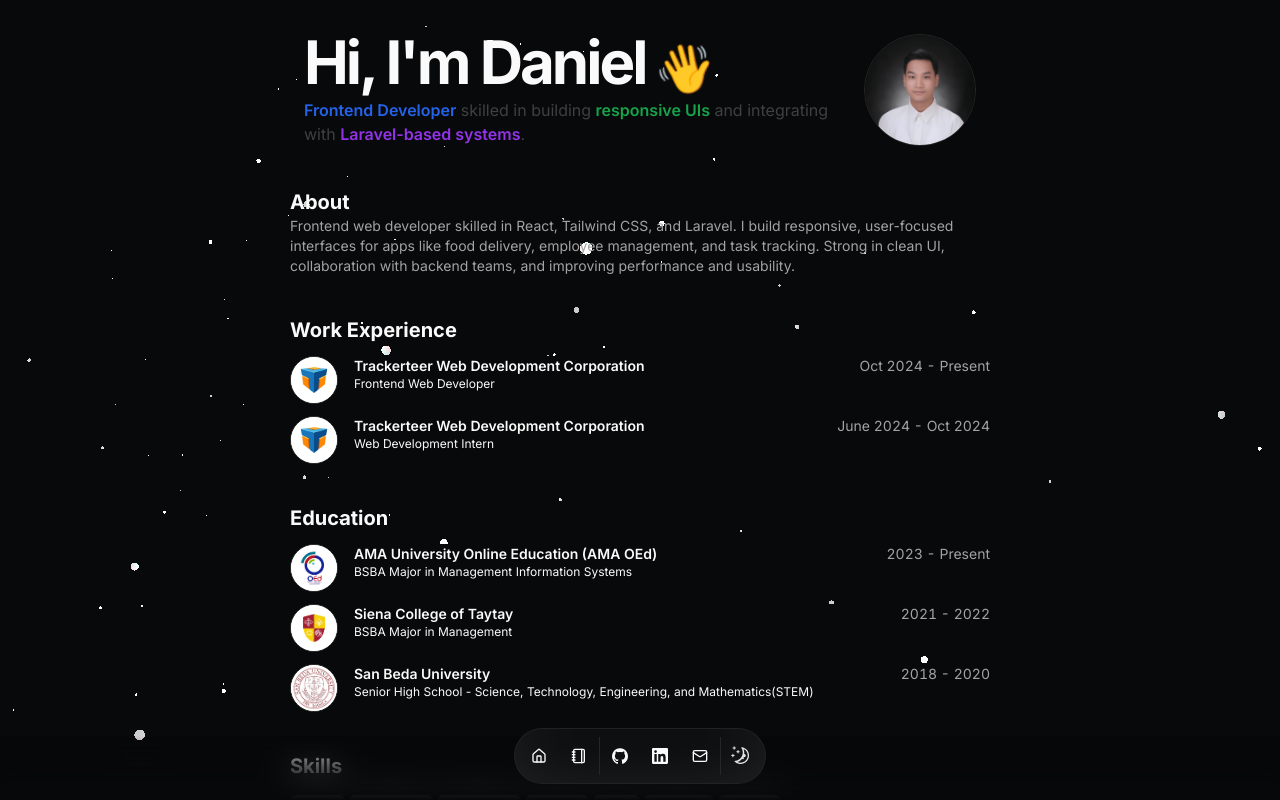
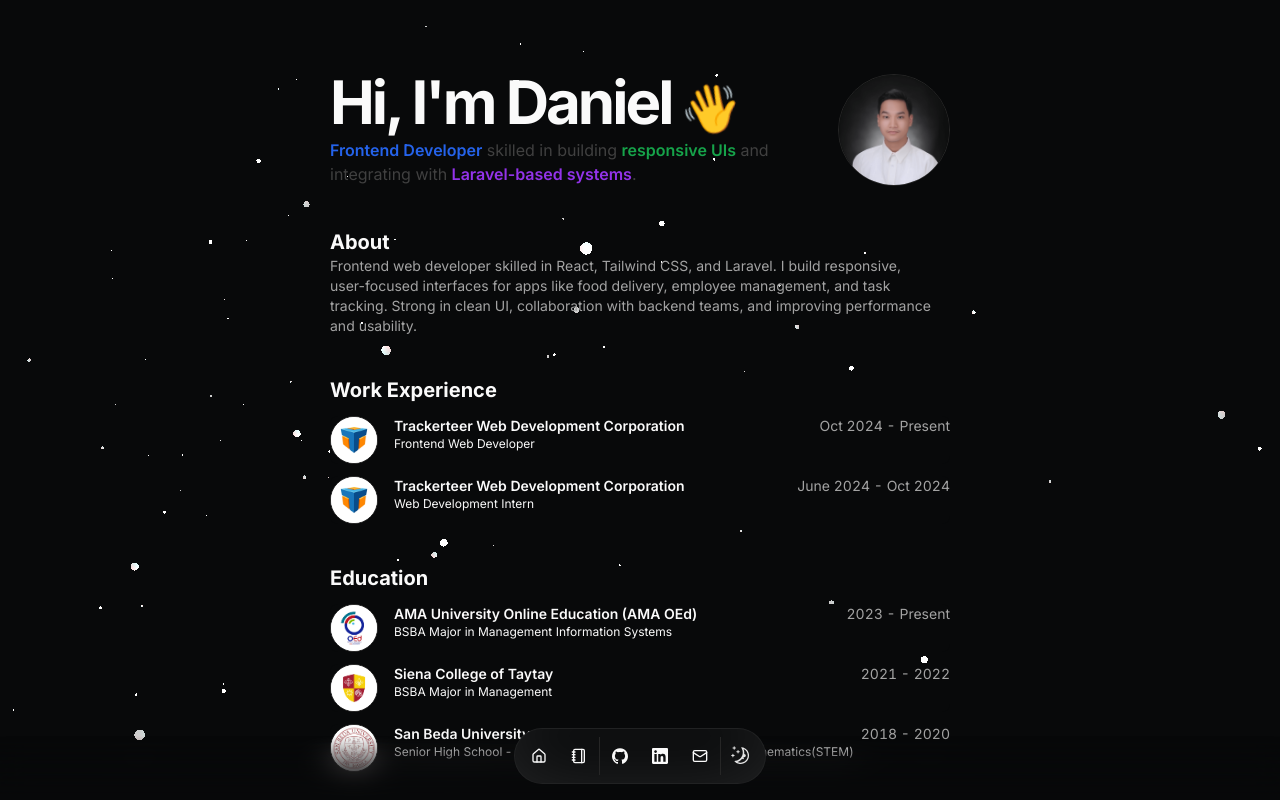
Before and after one commit to DanezseWork/my-portfolio, a Next.js app: page / in a window 1280 px wide. Shown: the top 800 px of the page. Built offline with nearby package versions, Linux system fonts and the light colour scheme.

Commit message:
Page
- Padding adjustment

```diff
--- a/src/app/page.tsx
+++ b/src/app/page.tsx
@@ -41,7 +41,7 @@ useEffect(() => {
 }, []);
 
   return (
-    <main className="flex flex-col min-h-[100dvh] max-w-[700px] py-10 mx-auto space-y-10">
+    <main className="flex flex-col min-h-[100dvh] max-w-[700px] py-20 px-10 mx-auto space-y-10">
       <section id="hero">
         <div className="mx-auto w-full max-w-2xl space-y-8">
           <div className="gap-2 flex justify-between">
```
Also changed, not shown: package.json (+9 -9 lines), 1 other file (tests, documents, lock files or other folders).
